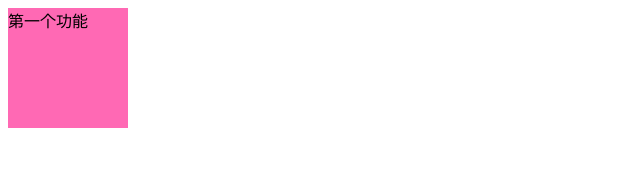
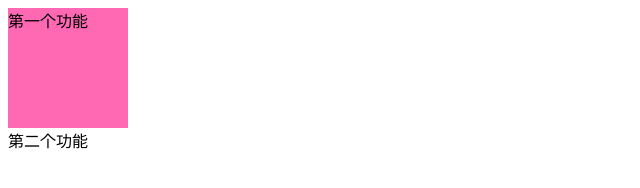
Before and after one commit to EasonKoo/project-B, a plain HTML site: page index.html in a window 1280 px wide. Shown: the whole page, without its empty margins (0-640 px from the left). Drawn offline with Linux system fonts and the light colour scheme.

Commit message:
实现了第二个功能

```diff
--- a/index.html
+++ b/index.html
@@ -18,5 +18,9 @@
         第一个功能
     </div>
 
+    <div class="box1">
+        第二个功能
+    </div>
+
 </body>
 </html>
```
